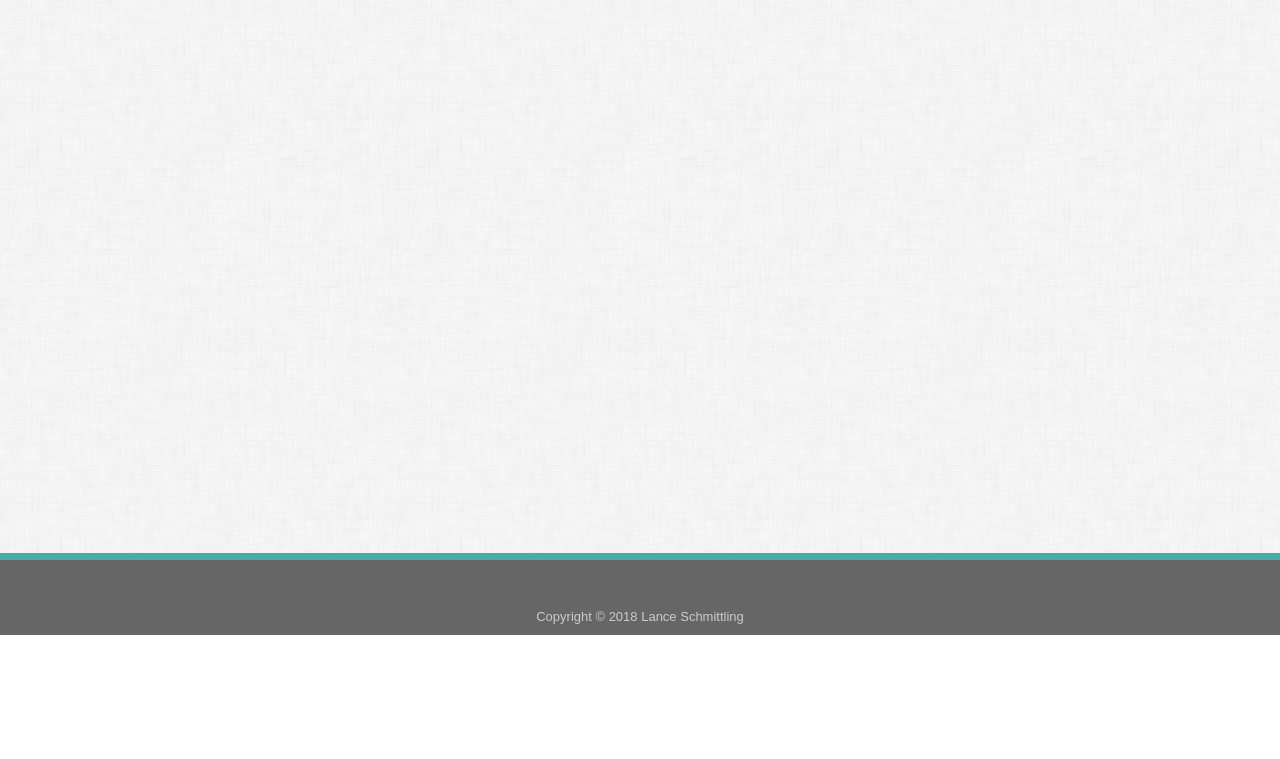
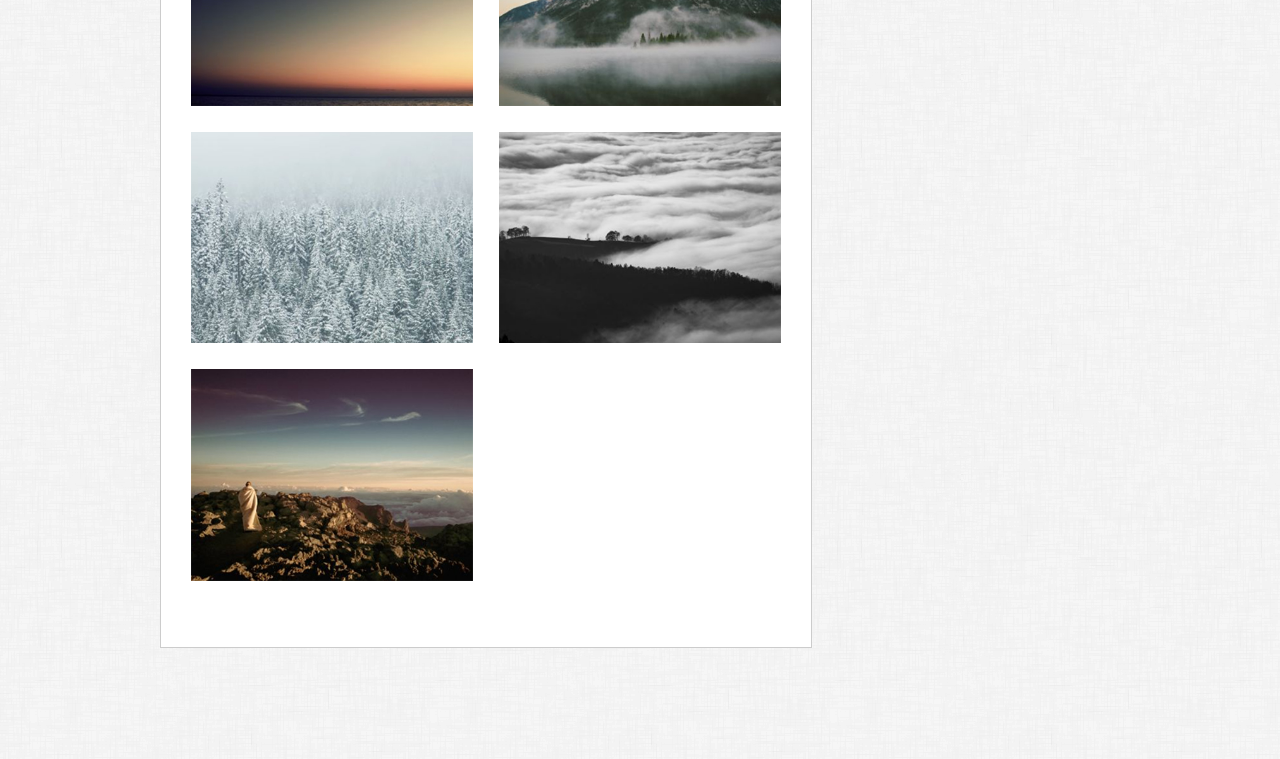
Before and after one commit to lancehenry/Basic-Portfolio, a plain HTML site: page portfolio.html in a window 1280 px wide. Shown: the part 322-1081 px from the top of the page. Before the commit the page ends 957 px from the top, so only its background shows below. Drawn offline with Linux system fonts and the light colour scheme.

Commit message:
Portfolio Images Added

```diff
--- a/assets/css/style.css
+++ b/assets/css/style.css
@@ -8,7 +8,7 @@ html, body {
 
 #wrapper {
 	min-height: 100%;
-	margin-bottom: 75px; */
+	margin-bottom: 300px;
 	position: relative;
 }
 
@@ -133,6 +133,16 @@ PORTFOLIO PAGE STYLES
 	padding: 40px 30px 40px 30px;
 }
 
+.img-left {
+	float: left;
+	padding-bottom: 26px;
+}
+
+.img-right {
+	float: right;
+	padding-bottom: 26px;
+}
+
 /***************************************
 CONTACT FORM
 ***************************************/
--- a/portfolio.html
+++ b/portfolio.html
@@ -35,6 +35,12 @@
 			<h2>Portfolio</h2>
 			<br><hr><br>
 
+			<img class="img-left" width="282px" src="assets/images/portfolio/img-1.jpg" alt="img-1">
+			<img class="img-right" width="282px" src="assets/images/portfolio/img-2.jpg" alt="img-2">
+			<img class="img-left" width="282px" src="assets/images/portfolio/img-3.jpg" alt="img-3">
+			<img class="img-right" width="282px" src="assets/images/portfolio/img-4.jpg" alt="img-4">
+			<img class="img-left" width="282px" src="assets/images/portfolio/img-5.jpg" alt="img-5">
+
 		</section>
 
 <!-- CONNECT WITH ME SECTION // FLOAT RIGHT -->
```
Also changed, not shown: assets/images/portfolio/img-1.jpg (added), assets/images/portfolio/img-2.jpg (added), assets/images/portfolio/img-3.jpg (added), assets/images/portfolio/img-4.jpg (added), assets/images/portfolio/img-5.jpg (added).
